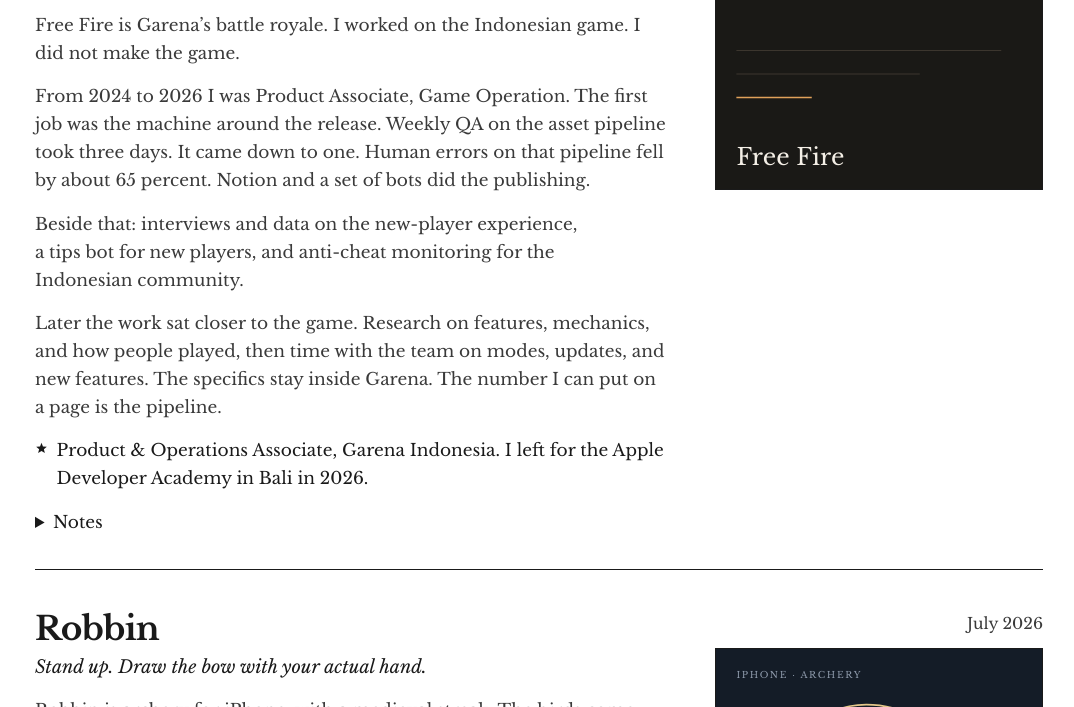
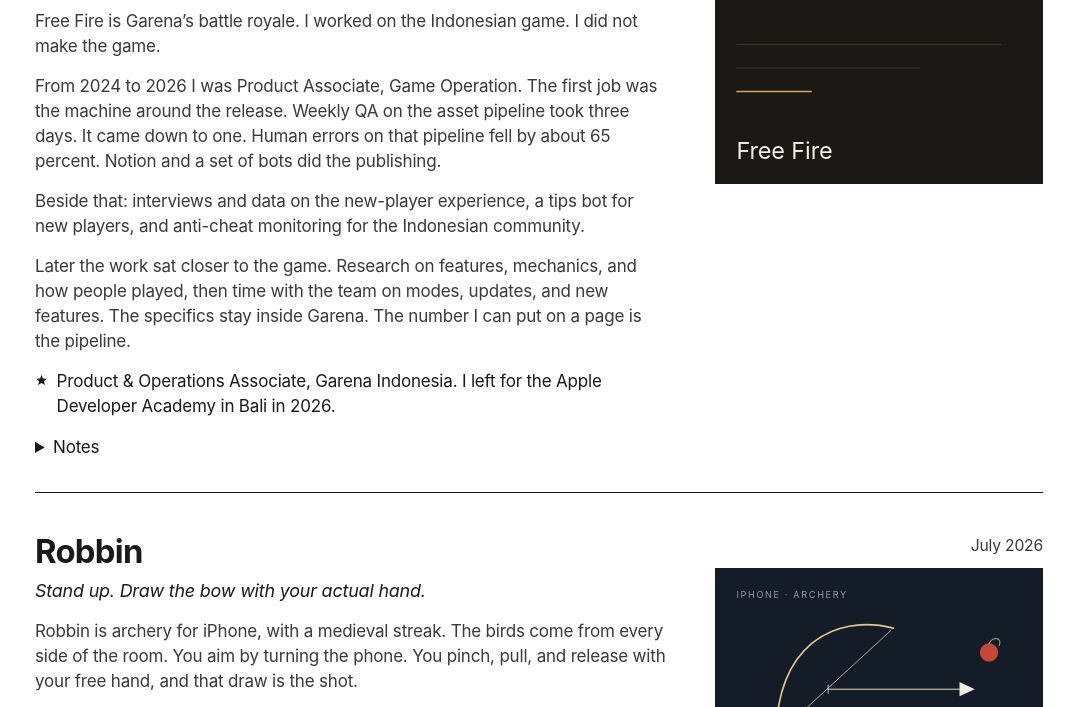
Before and after one commit to KennardMB/new-portfolio, a plain HTML site: page site/index.html in a window 1280 px wide. Shown: the part 377-1084 px from the top of the page, without its empty margins (101-1175 px from the left). Drawn offline with Linux system fonts and the light colour scheme.

Commit message:
Set the catalog type to the SF Pro system stack.
Body prefers SF Pro Text, titles prefer SF Pro Display, then the Apple system font. The Baskerville files are gone, since San Francisco cannot be self-hosted.

Co-authored-by: KennardMB <KennardMB@users.noreply.github.com>

```diff
--- a/site/index.html
+++ b/site/index.html
@@ -56,11 +56,11 @@
         <p class="when">2024–2026</p>
         <svg class="plate" viewBox="0 0 640 440" role="img" aria-label="Title plate for Free Fire. Three rules on a dark field, the last one short.">
           <rect width="640" height="440" fill="#1a1916"/>
-          <text x="40" y="56" fill="#a39888" font-family="Libre Baskerville, Liberation Serif, serif" font-size="18" letter-spacing="3.2">GAME OPERATION</text>
+          <text x="40" y="56" fill="#a39888" font-size="18" letter-spacing="3.2">GAME OPERATION</text>
           <line x1="40" y1="168" x2="560" y2="168" stroke="#3c362e" stroke-width="2"/>
           <line x1="40" y1="214" x2="400" y2="214" stroke="#3c362e" stroke-width="2"/>
           <line x1="40" y1="260" x2="188" y2="260" stroke="#e0a15a" stroke-width="3"/>
-          <text x="40" y="392" fill="#f4efe6" font-family="Libre Baskerville, Liberation Serif, serif" font-size="46">Free Fire</text>
+          <text x="40" y="392" fill="#f4efe6" font-size="46">Free Fire</text>
         </svg>
       </figure>
     </article>
@@ -95,7 +95,7 @@
         <p class="when">July 2026</p>
         <svg class="plate" viewBox="0 0 640 440" role="img" aria-label="Title plate for Robbin. A bow, an arrow, and an apple.">
           <rect width="640" height="440" fill="#141c27"/>
-          <text x="40" y="56" fill="#8e9aab" font-family="Libre Baskerville, Liberation Serif, serif" font-size="18" letter-spacing="3.2">IPHONE · ARCHERY</text>
+          <text x="40" y="56" fill="#8e9aab" font-size="18" letter-spacing="3.2">IPHONE · ARCHERY</text>
           <path d="M118 328 C118 156 228 86 348 116" fill="none" stroke="#e4c78a" stroke-width="3.2" stroke-linecap="round"/>
           <path d="M122 324 L344 120" fill="none" stroke="#f3ecdf" stroke-width="1.3"/>
           <path d="M220 236 H478" stroke="#f3ecdf" stroke-width="1.8" stroke-linecap="round"/>
@@ -103,7 +103,7 @@
           <path d="M508 236 L478 222 L478 250 Z" fill="#f3ecdf"/>
           <circle cx="536" cy="164" r="18" fill="#c4473a"/>
           <path d="M536 146 C546 130 562 136 556 150" fill="none" stroke="#8ea56a" stroke-width="2.2" stroke-linecap="round"/>
-          <text x="40" y="392" fill="#f3ecdf" font-family="Libre Baskerville, Liberation Serif, serif" font-size="46">Robbin</text>
+          <text x="40" y="392" fill="#f3ecdf" font-size="46">Robbin</text>
         </svg>
       </figure>
     </article>
@@ -160,7 +160,7 @@
             <path d="M490 188 C508 176 526 176 534 190 C526 204 508 204 490 190 Z" stroke="#c4922a" stroke-width="2.4"/>
             <path d="M534 190 L552 176 L552 204 Z" stroke="#c4922a" stroke-width="2.4"/>
           </g>
-          <text x="100" y="392" fill="#2c2824" font-family="Libre Baskerville, Liberation Serif, serif" font-size="40">Fira’s Pursuit</text>
+          <text x="100" y="392" fill="#2c2824" font-size="40">Fira’s Pursuit</text>
         </svg>
       </figure>
     </article>
@@ -207,7 +207,7 @@
           </g>
           <rect x="78" y="112" width="484" height="188" rx="10" fill="#10161e" stroke="#9fd0c8" stroke-width="1.6"/>
           <line x1="320" y1="112" x2="320" y2="300" stroke="#9fd0c8" stroke-width="1.2"/>
-          <text x="108" y="206" fill="#9fd0c8" font-family="ui-monospace, 'Cascadia Mono', monospace" font-size="28" letter-spacing="2">7C</text>
+          <text class="code" x="108" y="206" fill="#9fd0c8" font-size="28" letter-spacing="2">7C</text>
           <g fill="none" stroke="#e07a5f" stroke-width="1.7">
             <rect x="368" y="176" width="24" height="24"/>
             <rect x="404" y="176" width="24" height="24"/>
@@ -230,7 +230,7 @@
           </g>
           <rect x="78" y="318" width="484" height="5" fill="#243038"/>
           <rect x="78" y="318" width="168" height="5" fill="#e07a5f"/>
-          <text x="40" y="392" fill="#f4f7f5" font-family="Libre Baskerville, Liberation Serif, serif" font-size="36">Space Opurrator</text>
+          <text x="40" y="392" fill="#f4f7f5" font-size="36">Space Opurrator</text>
         </svg>
       </figure>
     </article>
@@ -246,7 +246,7 @@
         <p class="when">Ongoing</p>
         <svg class="plate" viewBox="0 0 640 440" role="img" aria-label="Empty title plate. Woohooland is still in progress.">
           <rect width="640" height="440" fill="#ffffff"/>
-          <text x="320" y="228" text-anchor="middle" fill="#1a1a1a" font-family="Libre Baskerville, Liberation Serif, serif" font-size="18" letter-spacing="5">ONGOING</text>
+          <text x="320" y="228" text-anchor="middle" fill="#1a1a1a" font-size="18" letter-spacing="5">ONGOING</text>
         </svg>
       </figure>
     </article>
--- a/site/styles.css
+++ b/site/styles.css
@@ -1,30 +1,11 @@
-/* Catalog. Restyle from these tokens. */
-
-@font-face {
-  font-family: "Libre Baskerville";
-  font-style: normal;
-  font-weight: 400;
-  font-display: swap;
-  src: url("fonts/baskerville-400.woff2") format("woff2");
-}
-
-@font-face {
-  font-family: "Libre Baskerville";
-  font-style: normal;
-  font-weight: 700;
-  font-display: swap;
-  src: url("fonts/baskerville-700.woff2") format("woff2");
-}
-
-@font-face {
-  font-family: "Libre Baskerville";
-  font-style: italic;
-  font-weight: 400;
-  font-display: swap;
-  src: url("fonts/baskerville-400i.woff2") format("woff2");
-}
+/* Catalog. Restyle from these tokens.
+   SF Pro is not a webfont we can ship. On Apple devices the system
+   stack below is SF Pro. Everywhere else it falls forward. */
 
 :root {
+  --font: "SF Pro Text", "SF Pro Display", -apple-system, BlinkMacSystemFont, "Helvetica Neue", system-ui, "Segoe UI", sans-serif;
+  --font-display: "SF Pro Display", "SF Pro Text", -apple-system, BlinkMacSystemFont, "Helvetica Neue", system-ui, "Segoe UI", sans-serif;
+  --font-mono: "SF Mono", ui-monospace, Menlo, Monaco, monospace;
   --ink: #1a1a1a;
   --body: #3a3a3a;
   --quiet: #5c5c5c;
@@ -47,10 +28,12 @@ body {
   padding: 0 1.5rem 4.5rem;
   background: var(--paper);
   color: var(--body);
-  font-family: "Libre Baskerville", "Liberation Serif", "Palatino Linotype", Palatino, serif;
+  font-family: var(--font);
   font-size: 1.0625rem;
-  line-height: 1.65;
+  line-height: 1.47;
+  letter-spacing: -0.011em;
   text-rendering: optimizeLegibility;
+  -webkit-font-smoothing: antialiased;
 }
 
 .skip {
@@ -87,10 +70,11 @@ summary:focus-visible {
 .wordmark {
   margin: 0;
   color: var(--ink);
+  font-family: var(--font-display);
   font-size: clamp(1.65rem, 3.6vw, 2.15rem);
-  font-weight: 400;
-  letter-spacing: 0.22em;
-  text-indent: 0.22em;
+  font-weight: 600;
+  letter-spacing: 0.14em;
+  text-indent: 0.14em;
   line-height: 1.2;
 }
 
@@ -146,9 +130,10 @@ summary:focus-visible {
 .copy h2 {
   margin: 0.15rem 0 0.45rem;
   color: var(--ink);
+  font-family: var(--font-display);
   font-size: clamp(1.7rem, 3vw, 2.05rem);
   font-weight: 700;
-  letter-spacing: -0.02em;
+  letter-spacing: -0.022em;
   line-height: 1.15;
 }
 
@@ -264,6 +249,14 @@ a.file:hover {
   background: var(--paper);
 }
 
+.plate text {
+  font-family: var(--font-display);
+}
+
+.plate text.code {
+  font-family: var(--font-mono);
+}
+
 .colophon {
   margin-top: 0.5rem;
 }
@@ -303,8 +296,8 @@ a.file:hover {
   }
 
   .wordmark {
-    letter-spacing: 0.14em;
-    text-indent: 0.14em;
+    letter-spacing: 0.08em;
+    text-indent: 0.08em;
   }
 
   .game {
```
Also changed, not shown: site/favicon.svg, site/fonts/OFL.txt (deleted), site/fonts/baskerville-400.woff2 (deleted), site/fonts/baskerville-400i.woff2 (deleted), site/fonts/baskerville-700.woff2 (deleted), 1 other file.
